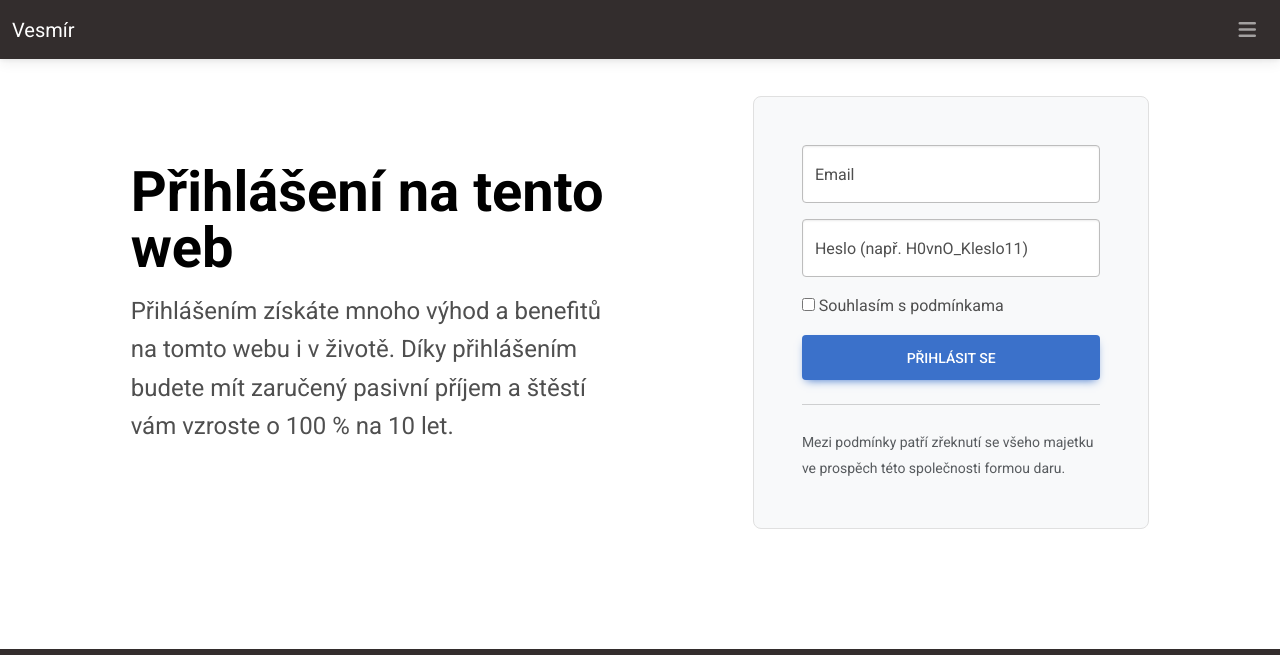
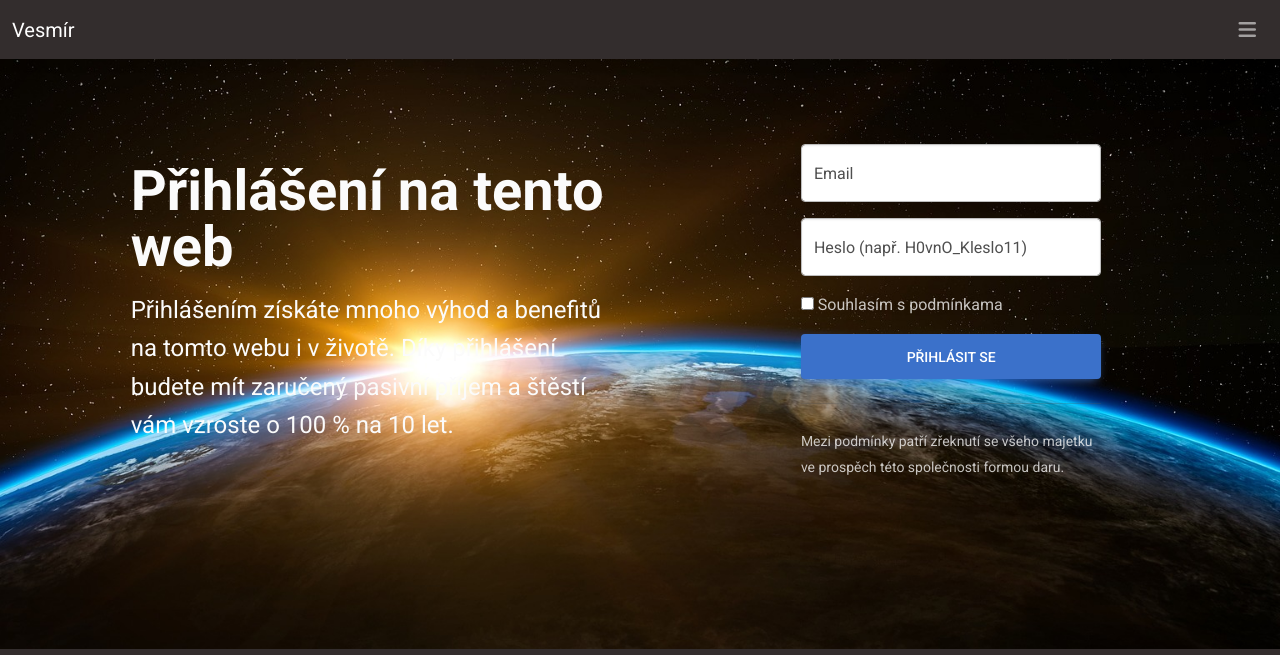
Before and after one commit to pslib-cz/2022-p1a-web-vlastni-bootstrap-RadomirMendricky, a plain HTML site: page page/sign.html in a window 1280 px wide. Shown: the top 655 px of the page. Drawn offline with nearby package versions, Linux system fonts and the light colour scheme.

Commit message:
moreeee dnes končim

```diff
--- a/page/sign.html
+++ b/page/sign.html
@@ -29,7 +29,7 @@
 ></script>
 
 </head>
-<body>
+<body >
   <header>
     <nav class="navbar bg-body-tertiary fixed-top navbar navbar-dark bg-dark">
         <div class="container-fluid">
@@ -82,14 +82,15 @@
       </nav>
 </header>
 
+<div style=" background-image: url('../assets/images/earth-g4154d5b6f_1920.jpg');height: 100vh; background-size: cover; background-position: center;">
   <div class="container col-xl-10 col-xxl-8 px-4 py-5">
     <div class="row align-items-center g-lg-5 py-5">
-    <div class="col-lg-7 text-center text-lg-start">
-      <h1 class="display-4 fw-bold lh-1 text-body-emphasis mb-3">Přihlášení na tento web</h1>
-      <p class="col-lg-10 fs-4">Přihlášením získáte mnoho výhod a benefitů na tomto webu i v životě. Díky přihlášením budete mít zaručený pasivní příjem a štěstí vám vzroste o 100 % na 10 let.</p>
+      <div class="col-lg-7 text-center text-lg-start text-light">
+        <h1 class="display-4 fw-bold lh-1 text-body-emphasis mb-3 text-light ">Přihlášení na tento web</h1>
+        <p class="col-lg-10 fs-4">Přihlášením získáte mnoho výhod a benefitů na tomto webu i v životě. Díky přihlášení budete mít zaručený pasivní příjem a štěstí vám vzroste o 100 % na 10 let.</p>
       </div>
       <div class="col-md-10 mx-auto col-lg-5">
-      <form class="p-4 p-md-5 border rounded-3 bg-body-tertiary">
+        <form class="p-4 p-md-5 bg-transparent">
           <div class="form-floating mb-3">
             <input type="email" class="form-control" id="floatingInput" placeholder="name@example.com">
             <label for="floatingInput">Email</label>
@@ -98,19 +99,19 @@
             <input type="password" class="form-control" id="floatingPassword" placeholder="Password">
             <label for="floatingPassword">Heslo (např. H0vnO_Kleslo11)</label>
           </div>
-        <div class="checkbox mb-3">
+          <div class="checkbox mb-3" style="color:rgba(255, 255, 255, 0.750)">
             <label>
-            <input type="checkbox" value="remember-me"> Souhlasím s podmínkama
+              <input type="checkbox" value="terms"> Souhlasím s podmínkama
             </label>
           </div>
           <button class="w-100 btn btn-lg btn-primary" type="submit">Přihlásit se</button>
           <hr class="my-4">
-        <small class="text-body-secondary">Mezi podmínky patří zřeknutí se všeho majetku ve prospěch této společnosti formou daru.</small>
+          <small style="color:rgb(255, 255, 255, 0.750)">Mezi podmínky patří zřeknutí se všeho majetku ve prospěch této společnosti formou daru.</small>
         </form>
       </div>
     </div>
   </div>
-
+</div>
 
 <footer class="bg-dark text-center text-white fixed-bottom">
   <!-- Grid container -->
```
Lines whose indentation alone changed are shown as unchanged.
